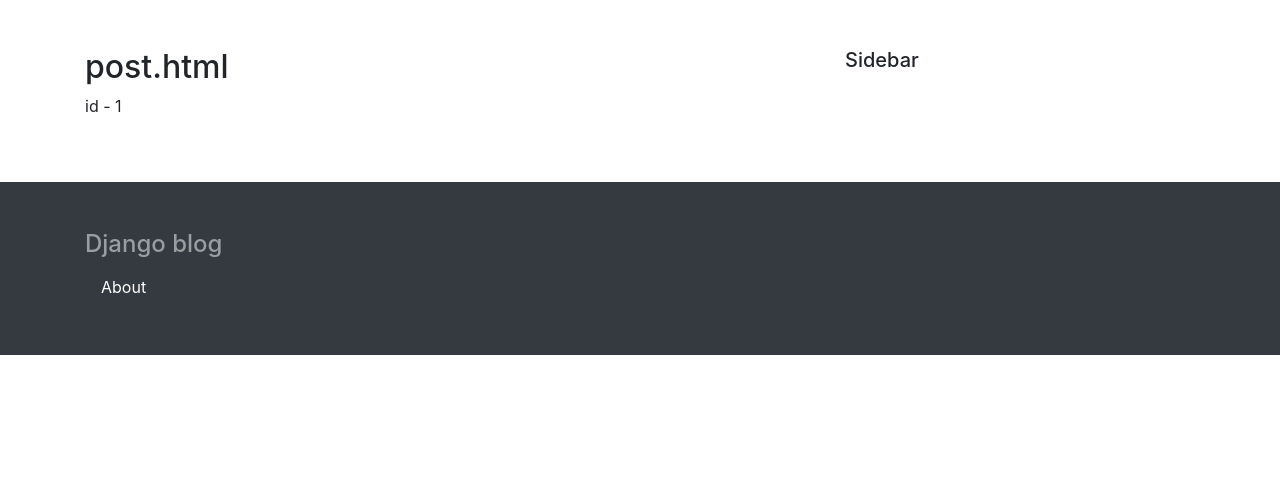
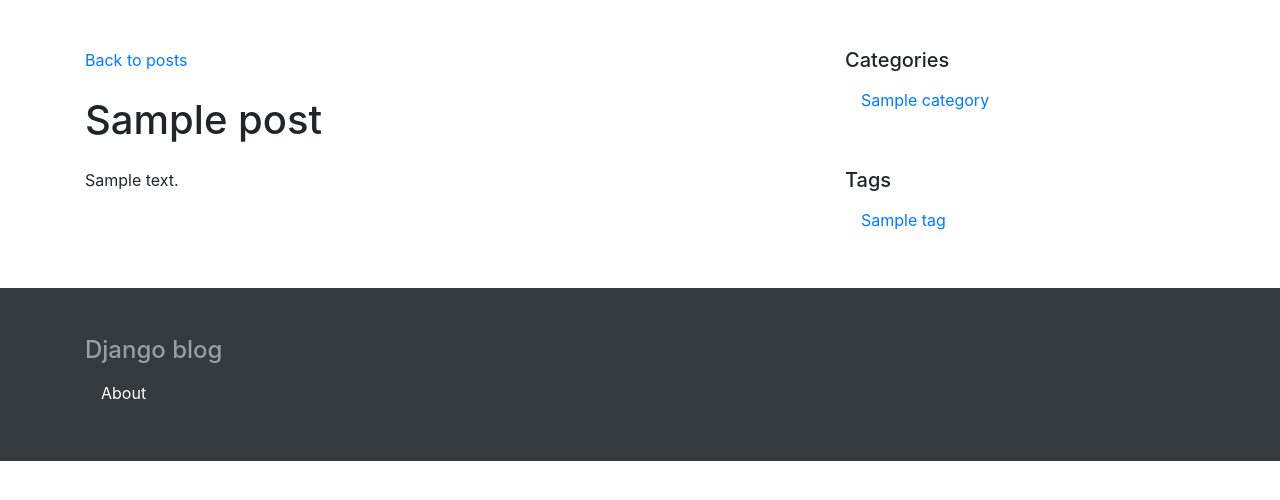
Before and after one commit to craigdanj/django-blog, a Django app: page /post/1/ in a window 1280 px wide. Shown: the part 56-556 px from the top of the page. Run offline with Django 3.2, Linux system fonts and the light colour scheme; tables that the repository leaves empty hold one stand-in row (values such as "Sample post"); some libraries are stand-ins or nearby versions.

Commit message:
template and view for single post updated

```diff
--- a/blog/posts/templates/posts/post.html
+++ b/blog/posts/templates/posts/post.html
@@ -1,7 +1,39 @@
 {% extends "posts/base.html" %}
 
 {% block content %}
-		<h2>post.html</h2>
-		<p>id - {{id}}</p>
+
+	<a href="/posts">Back to posts</a>
+
+	<h1 class="mt-4 mb-4">{{post.title}}</h1>
+
+	<div>
+		{{post.description}}
+	</div>
 
 {% endblock %}
+
+
+{% block sidebar %}
+
+	<h5>Categories</h5>
+
+	<ul class="nav flex-column">
+		{% for category in category_list %}
+			<li class="nav-item">
+				<a class="nav-link" href="">{{category.name}}</a>
+			</li>
+		{% endfor %}
+	</ul>
+
+
+	<h5 class="mt-5">Tags</h5>
+
+	<ul class="nav flex-column">
+		{% for tag in tag_list %}
+			<li class="nav-item">
+				<a class="nav-link" href="">{{tag.name}}</a>
+			</li>
+		{% endfor %}
+	</ul>
+
+{% endblock %}
--- a/blog/posts/views.py
+++ b/blog/posts/views.py
@@ -14,7 +14,16 @@ def posts(request):
 	return render(request, 'posts/posts.html', context)
 
 def post(request, post_id):
+
+	post = Post.objects.get(pk=post_id)
+	categories = Category.objects.all()
+	tags = Tag.objects.all()
+
 	context = {
 		'id': post_id,
+		'post': post,
+		'category_list': categories,
+		'tag_list': tags,
 	}
+
 	return render(request, 'posts/post.html', context)
```
